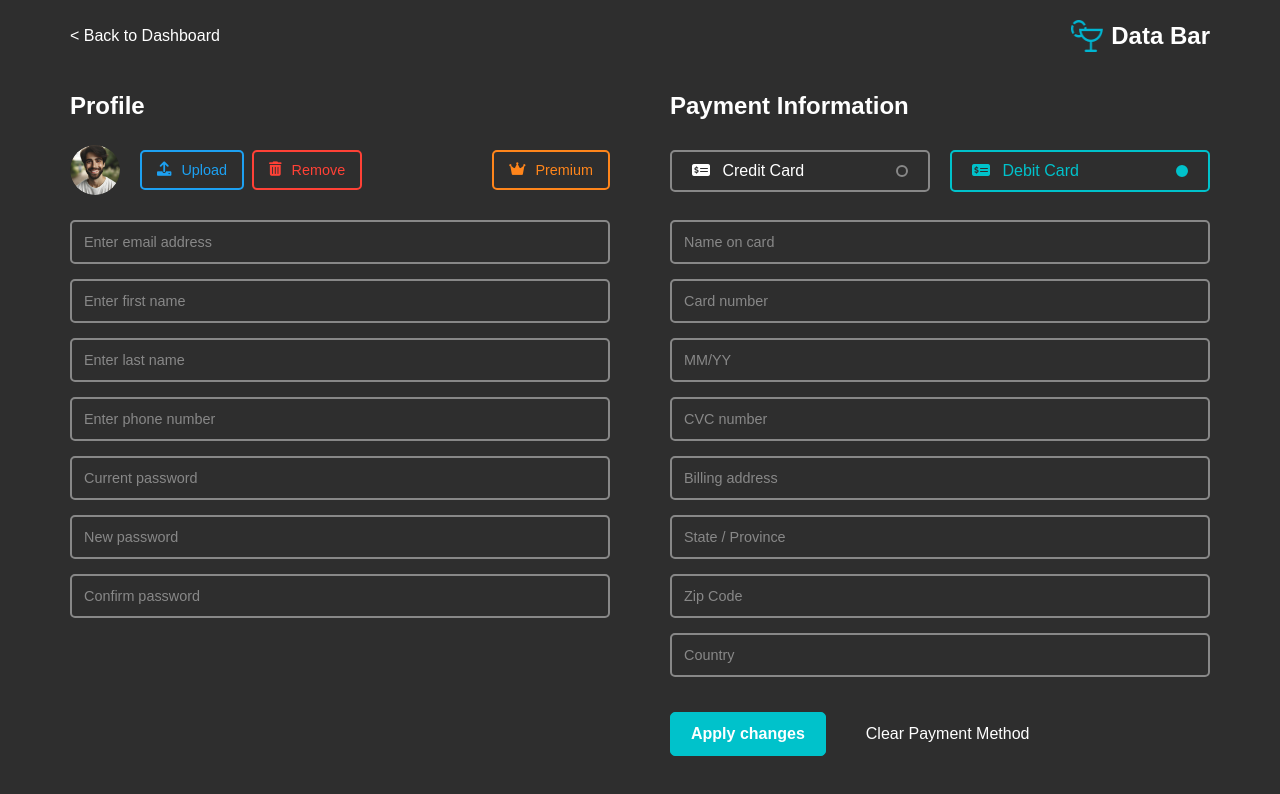
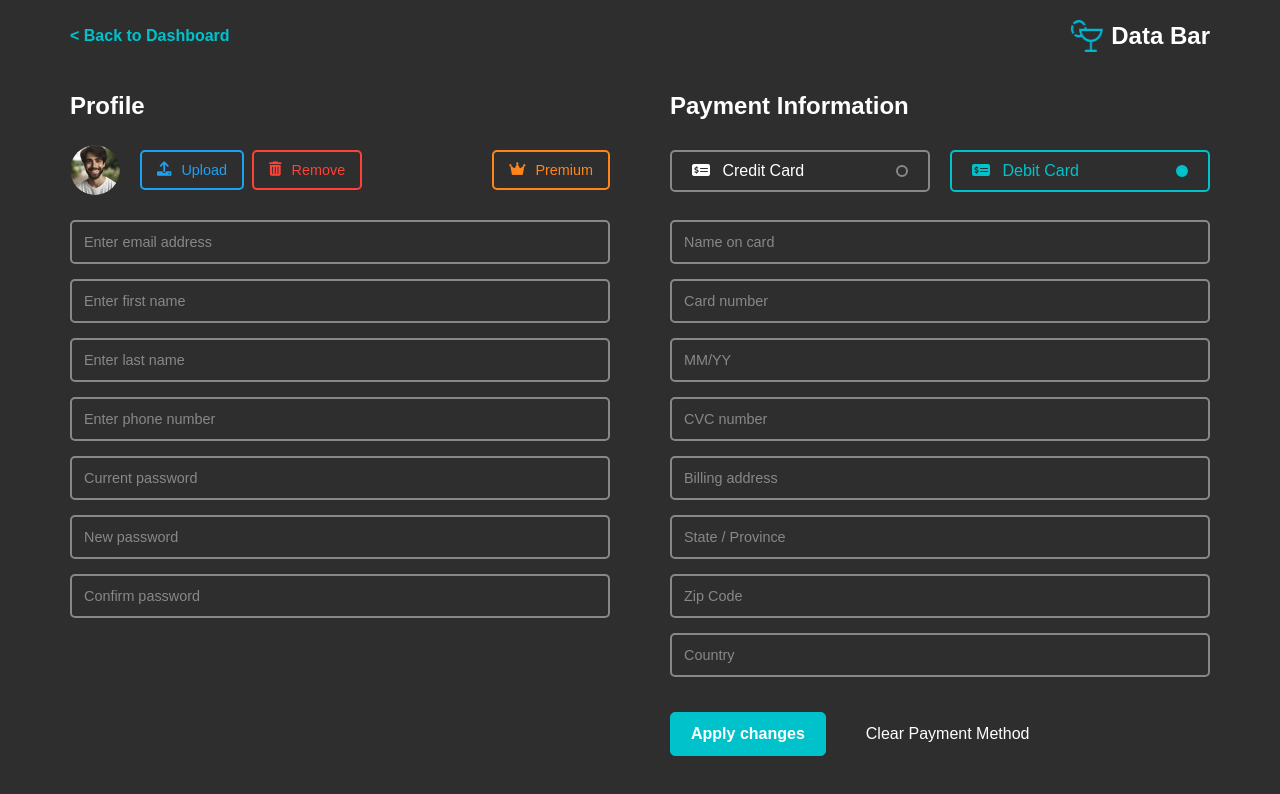
Before and after one commit to hady-awayda/hackathon-frontend, a React (Create React App) app: page /profile in a window 1280 px wide. In both pictures the pointer is over the element 144 px from the left and 36 px from the top of the page. Shown: the top 794 px of the page. Built offline with nearby package versions, Linux system fonts and the light colour scheme.

Commit message:
updated header.css

```diff
--- a/src/components/header/Header.css
+++ b/src/components/header/Header.css
@@ -8,7 +8,7 @@
     font-family: Arial, sans-serif;
   }
 
-  .back-link a {
+  .back-link {
     color: #FFFFFF;
     text-decoration: none;
     font-size: 1em;
@@ -16,7 +16,7 @@
     transition: color 0.3s ease;
   }
 
-  .back-link a:hover {
+  .back-link:hover {
     color: #00C2CB;
   }
 
```
